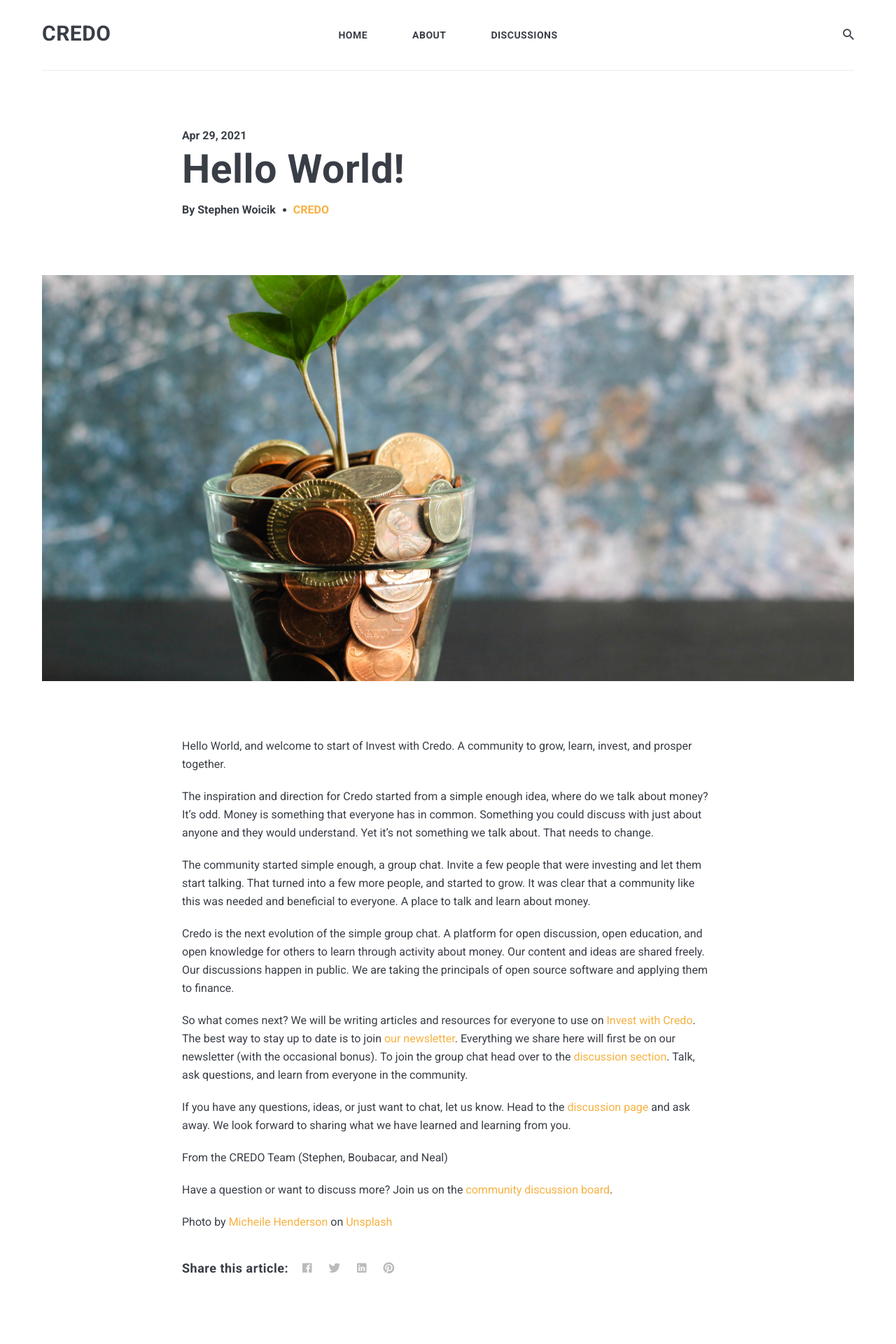
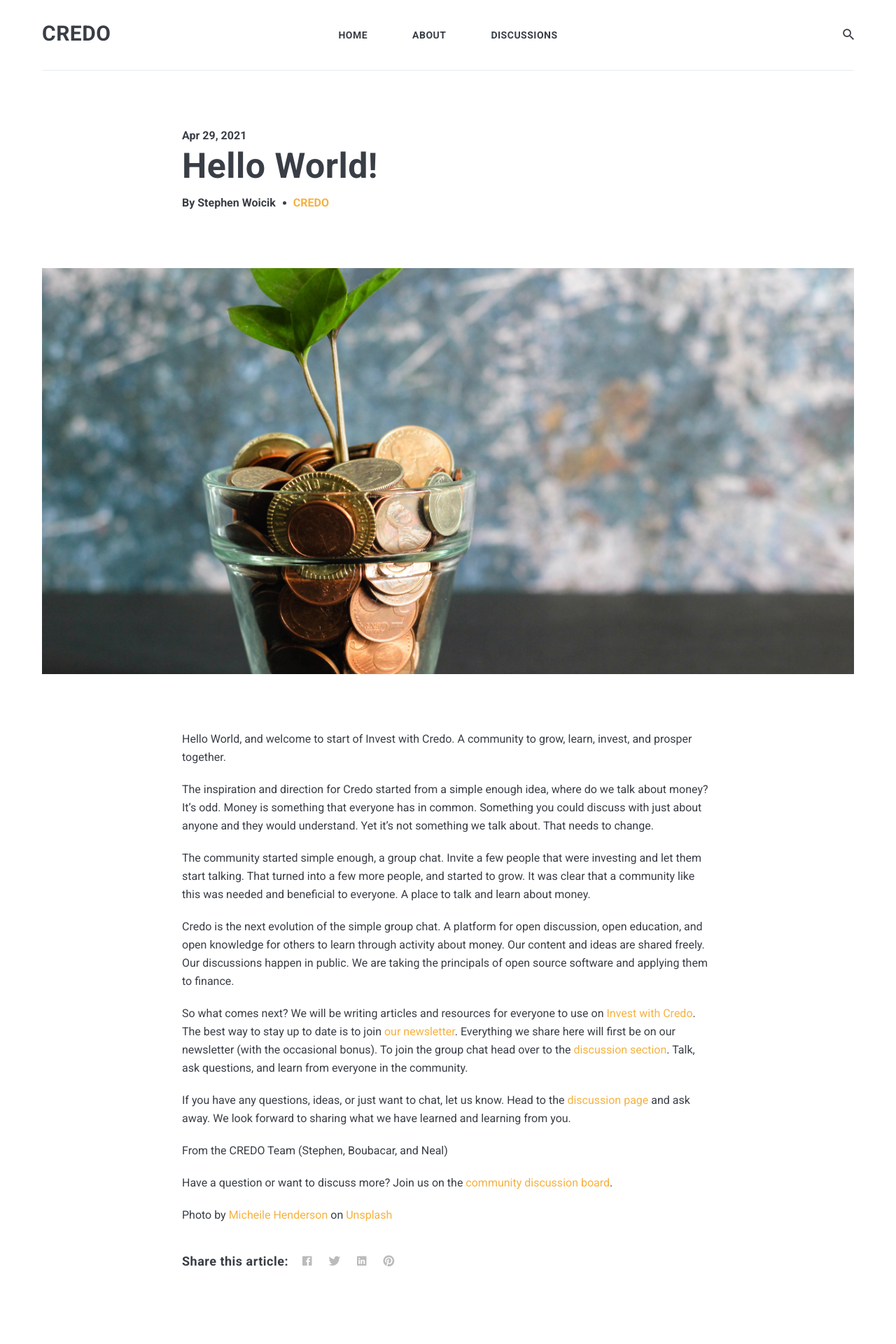
Before and after one commit to investwithcredo/investwithcredo.com, a Jekyll site: the page built from _posts/2021-04-29-hello-world.md, in a window 1280 px wide. Shown: the top 1920 px of the page at 70% size. Built offline with Jekyll 4.4.1, drawn with Linux system fonts in a browser that asks for light colours; nearby versions of some CDN libraries.

Commit message:
Update _post.scss

```diff
--- a/_sass/4-layouts/_post.scss
+++ b/_sass/4-layouts/_post.scss
@@ -4,10 +4,10 @@
 
   .post-title {
     margin-bottom: 10px;
-    width: 500px;
+    /*width: 500px;*/
     max-width: 100%;
-    font-size: 57px;
-    line-height: 70px;
+    font-size: 50px;
+    line-height: 60px;
   }
 
   .post__date {
```
